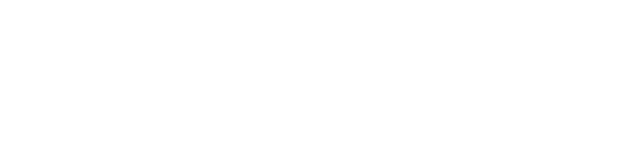
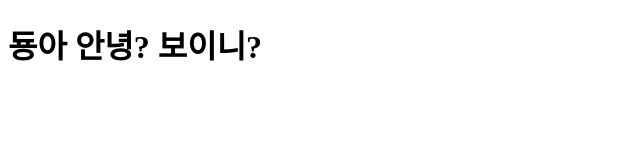
Before and after one commit to seoyxxng/Loaga, a plain HTML site: page index.html in a window 1280 px wide. Shown: the whole page, without its empty margins (0-640 px from the left). Drawn offline with Linux system fonts and the light colour scheme.

Commit message:
다빈 수정

```diff
--- a/index.html
+++ b/index.html
@@ -4,6 +4,7 @@
   <meta charset="UTF-8">
   <meta name="viewport" content="width=device-width, initial-scale=1.0">
   <title>로아가</title>
+  <h1>둉아 안녕? 보이니?</h1>
 </head>
 <body>
 
```
